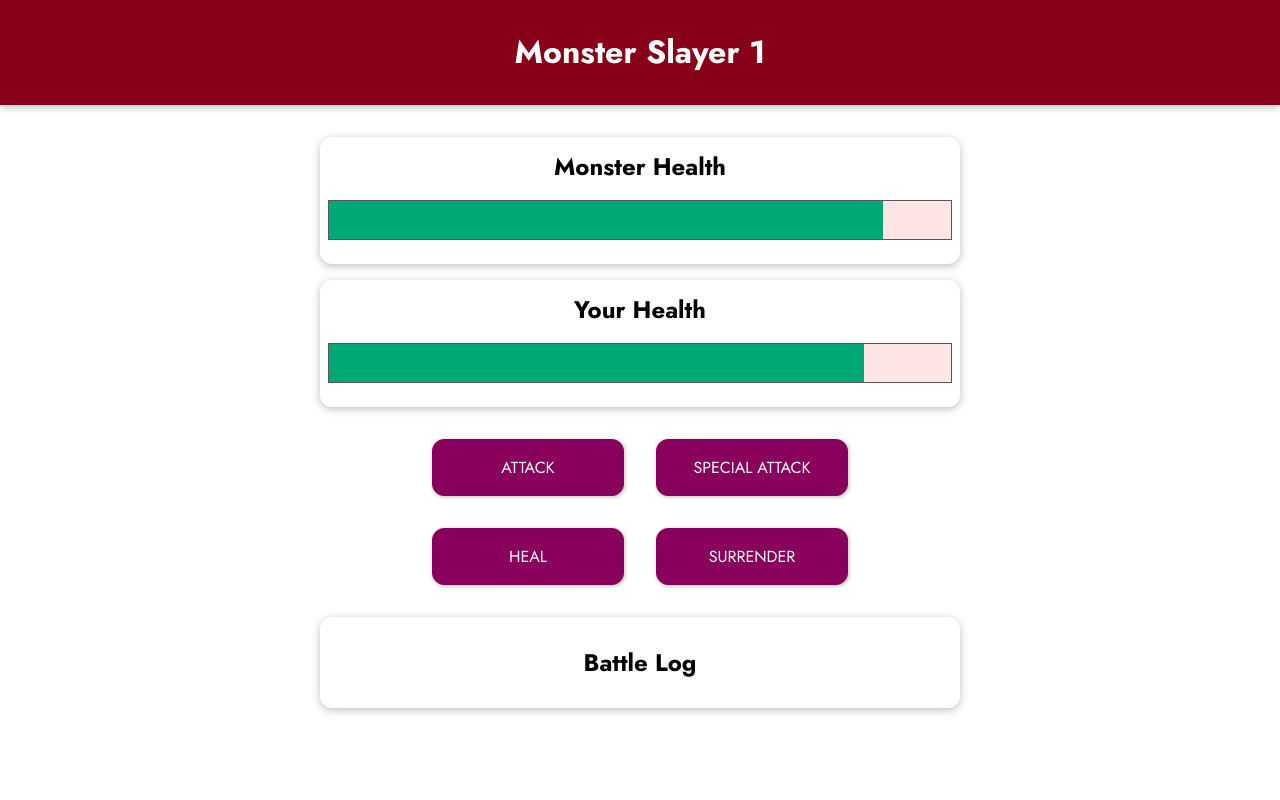
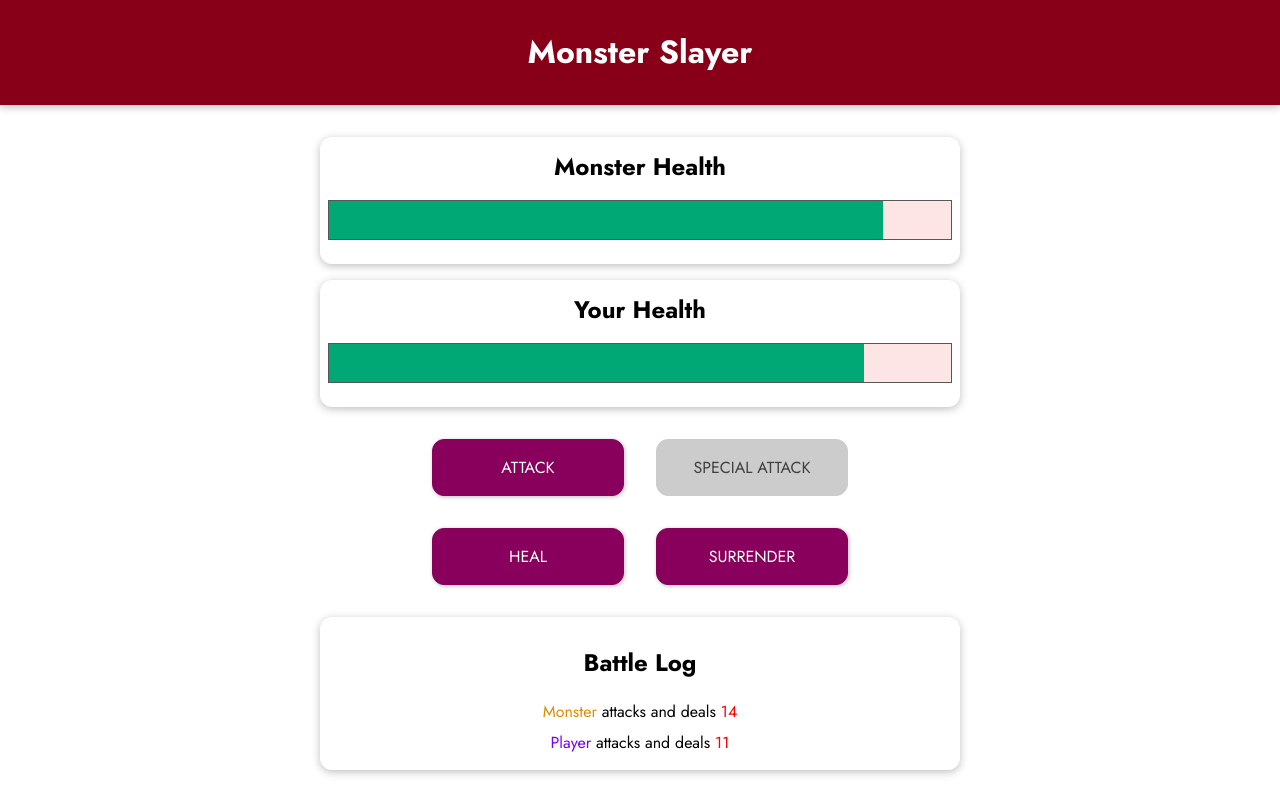
Before and after one commit to JoshuaHavilandCurtis/JS-Monster-Slayer-Game, a plain HTML site: page index.html in a window 1280 px wide. Both pictures are taken after a click on the button "ATTACK". Drawn offline with nearby package versions, Linux system fonts and the light colour scheme.

Commit message:
Update index.html

```diff
--- a/index.html
+++ b/index.html
@@ -14,7 +14,7 @@
   </head>
   <body>
     <header>
-      <h1>Monster Slayer 1</h1>
+      <h1>Monster Slayer</h1>
     </header>
     <div id="game">
       <section id="monster" class="container">
@@ -29,15 +29,40 @@
           <div class="healthbar__value" :style="playerBarStyles"></div>
         </div>
       </section>
-      <section id="controls">
+      <section class="container" v-if="winner">
+        <h2>Game Over!</h2>
+        <h3 v-if="winner === 'monster'">You lost!</h3>
+        <h3 v-else-if="winner === 'player'">You won!</h3>
+        <h3 v-else>It's a draw!</h3>
+        <button @click="startGame">Start New Game</button>
+      </section>
+      <section id="controls" v-else>
         <button @click="attackMonster">ATTACK</button>
-        <button>SPECIAL ATTACK</button>
-        <button>HEAL</button>
-        <button>SURRENDER</button>
+        <button :disabled="mayUseSpecialAttack" @click="specialAttackMonster">
+          SPECIAL ATTACK
+        </button>
+        <button @click="healPlayer">HEAL</button>
+        <button @click="surrender">SURRENDER</button>
       </section>
       <section id="log" class="container">
         <h2>Battle Log</h2>
-        <ul></ul>
+        <ul>
+          <li v-for="logMessage in logMessages">
+            <span
+              :class="{'log--player': logMessage.actionBy === 'player', 'log--monster': logMessage.actionBy === 'monster'}"
+              >{{ logMessage.actionBy === 'player' ? 'Player' : 'Monster'
+              }}</span
+            >
+            <span v-if="logMessage.actionType === 'heal'">
+              heals himself for
+              <span class="log--heal">{{ logMessage.actionValue }}</span></span
+            >
+            <span v-else>
+              attacks and deals
+              <span class="log--damage">{{ logMessage.actionValue }}</span>
+            </span>
+          </li>
+        </ul>
       </section>
     </div>
   </body>
```
